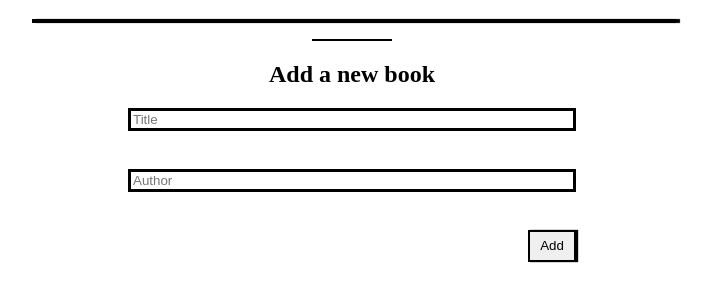
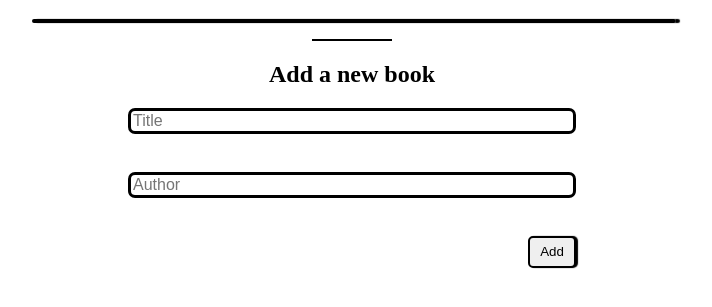
Before and after one commit to mrcbq/awesome-books, a website: page index.html in a window 1280 px wide. Shown: the part 61-368 px from the top of the page, without its empty margins (288-1000 px from the left). Drawn offline with Linux system fonts and the light colour scheme.

Commit message:
Update main-styles.css
Improve styles

```diff
--- a/main-styles.css
+++ b/main-styles.css
@@ -18,6 +18,7 @@ ul {
   border: 2px solid;
   padding: 0;
   box-shadow: 4px 0 1px 0px black;
+  border-radius: 10px;
 }
 
 li {
@@ -49,6 +50,8 @@ li {
 
 form input {
   border: 3px solid;
+  border-radius: 7px;
+  font-size: 1rem;
 }
 
 button {
@@ -56,6 +59,7 @@ button {
   align-self: center;
   border: 2px solid;
   box-shadow: 2px 0 1px 0px black;
+  border-radius: 5px;
 }
 
 form button {
```
